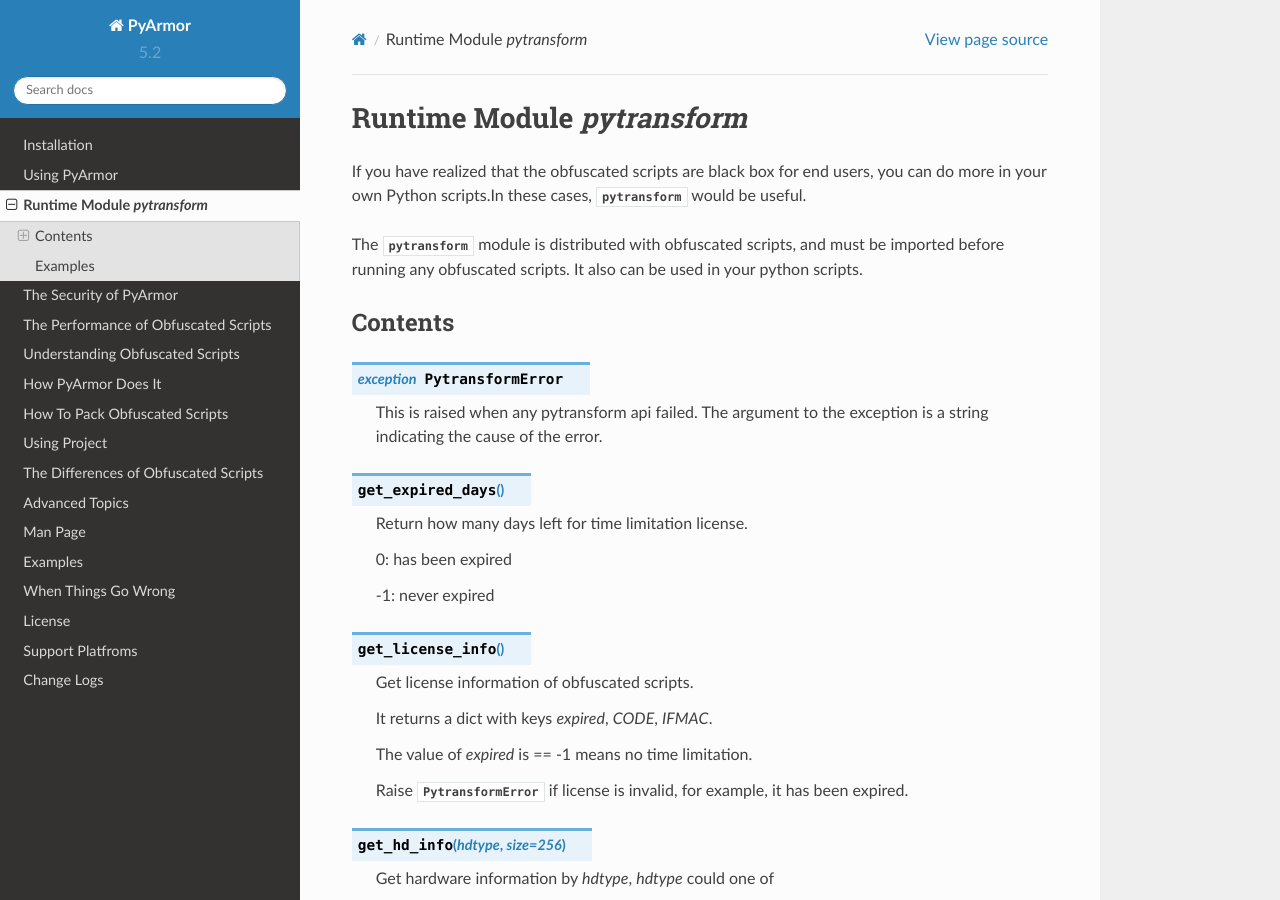
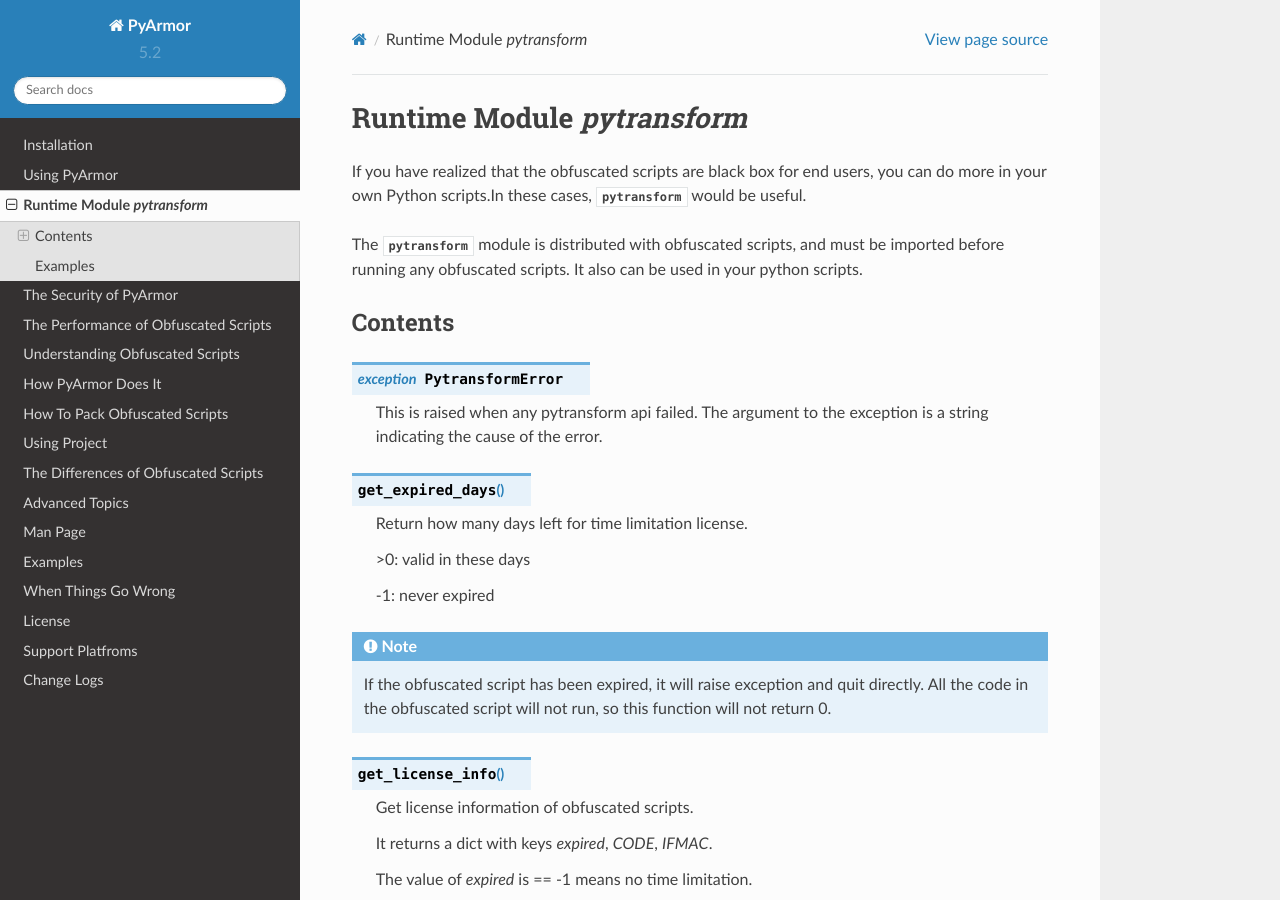
Before and after one commit to dashingsoft/pyarmor, a Sphinx documentation site: the page built from docs/pytransform.rst, in a window 1280 px wide and 900 px high. Built offline with Sphinx 7.4.7 and the Read the Docs theme 2.0.0, drawn with Linux system fonts in a browser that asks for light colours.

Commit message:
Refine document of get_expired_days

```diff
--- a/docs/pytransform.rst
+++ b/docs/pytransform.rst
@@ -23,9 +23,15 @@
 
    Return how many days left for time limitation license.
 
-   0: has been expired
+   >0: valid in these days
 
    -1: never expired
+
+.. note::
+
+   If the obfuscated script has been expired, it will raise exception
+   and quit directly. All the code in the obfuscated script will not
+   run, so this function will not return 0.
 
 .. function:: get_license_info()
 
```
